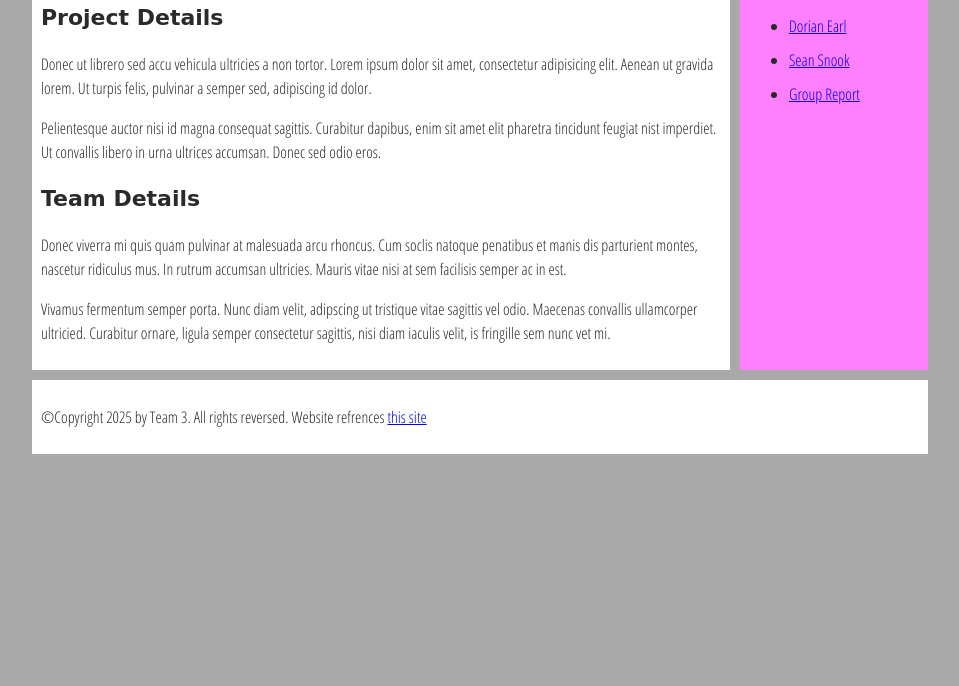
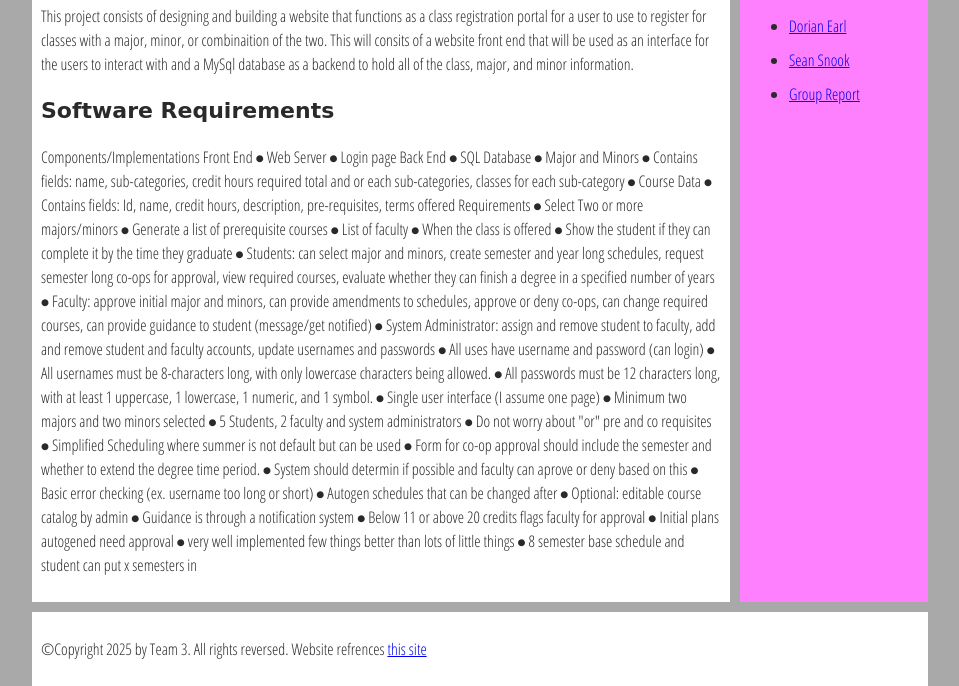
Before and after one commit to hannahwysong/hannahwysong.github.io, a plain HTML site: page index.html in a window 1280 px wide. Shown: the part 333-1019 px from the top of the page, without its empty margins (160-1119 px from the left). Before the commit the page ends 800 px from the top, so only its background shows below. Drawn offline with Linux system fonts and the light colour scheme; a web font is replaced by a local one.

Commit message:
Revise team and project information in index.html
Updated team members and project details, added software requirements.

```diff
--- a/index.html
+++ b/index.html
@@ -41,46 +41,63 @@
         <h2>Team 3 Web Page</h2>
 
         <p>
-          Lorem ipsum dolor sit amet, consectetur adipisicing elit. Donec a diam
-          lectus. Set sit amet ipsum mauris. Maecenas congue ligula as quam
-          viverra nec consectetur ant hendrerit. Donec et mollis dolor. Praesent
-          et diam eget libero egestas mattis sit amet vitae augue. Nam tincidunt
-          congue enim, ut porta lorem lacinia consectetur.
+          Team members: Dorian Earl-Front End, Hannah Wysong-Backend, Caleb Walton-Front/Backend, Sean Snook
         </p>
 
         <section>
           <h3>Project Details</h3>
 
           <p>
-            Donec ut librero sed accu vehicula ultricies a non tortor. Lorem
-            ipsum dolor sit amet, consectetur adipisicing elit. Aenean ut
-            gravida lorem. Ut turpis felis, pulvinar a semper sed, adipiscing id
-            dolor.
-          </p>
-
-          <p>
-            Pelientesque auctor nisi id magna consequat sagittis. Curabitur
-            dapibus, enim sit amet elit pharetra tincidunt feugiat nist
-            imperdiet. Ut convallis libero in urna ultrices accumsan. Donec sed
-            odio eros.
+            This project consists of designing and building a website that functions as a class registration portal for a user to use to
+            register for classes with a major, minor, or combinaition of the two. This will consits of a website front end that will be used as an interface
+            for the users to interact with and a MySql database as a backend to hold all of the class, major, and minor information.
           </p>
         </section>
 
         <section>
-          <h3>Team Details</h3>
+          <h3>Software Requirements</h3>
 
           <p>
-            Donec viverra mi quis quam pulvinar at malesuada arcu rhoncus. Cum
-            soclis natoque penatibus et manis dis parturient montes, nascetur
-            ridiculus mus. In rutrum accumsan ultricies. Mauris vitae nisi at
-            sem facilisis semper ac in est.
-          </p>
+            Components/Implementations
+            Front End
+            ⦁	Web Server
+            ⦁	Login page
 
-          <p>
-            Vivamus fermentum semper porta. Nunc diam velit, adipscing ut
-            tristique vitae sagittis vel odio. Maecenas convallis ullamcorper
-            ultricied. Curabitur ornare, ligula semper consectetur sagittis,
-            nisi diam iaculis velit, is fringille sem nunc vet mi.
+            Back End
+            ⦁	SQL Database
+            ⦁	Major and Minors
+            ⦁	Contains fields: name, sub-categories, credit hours required total and or each sub-categories, classes for each sub-category
+            ⦁	Course Data
+            ⦁	Contains fields: Id, name, credit hours, description, pre-requisites, terms offered
+
+            Requirements
+            ⦁	Select Two or more majors/minors
+            ⦁	Generate a list of prerequisite courses
+            ⦁	List of faculty
+            ⦁	When the class is offered
+            ⦁	Show the student if they can complete it by the time they graduate
+            ⦁	Students: can select major and minors, create semester and year long schedules, request semester long co-ops for approval, view required courses,  evaluate whether they can finish a degree in a specified number of years
+            ⦁	Faculty: approve initial major and minors, can provide amendments to schedules, approve or deny co-ops, can change required courses, can provide guidance to student (message/get notified)
+            ⦁	System Administrator: assign and remove student to faculty, add and remove student and faculty accounts, update usernames and passwords
+            ⦁	All uses have username and password (can login)
+            ⦁	All usernames must be 8-characters long, with only lowercase characters being allowed.
+            ⦁	All passwords must be 12 characters long, with at least 1 uppercase, 1 lowercase, 1 numeric, and 1 symbol.
+            ⦁	Single user interface (I assume one page)
+            ⦁	Minimum two majors and two minors selected
+            ⦁	5 Students, 2 faculty and system administrators
+
+            ⦁	Do not worry about "or" pre and co requisites
+            ⦁	Simplified Scheduling where summer is not default but can be used
+            ⦁	Form for co-op approval should include the semester and whether to extend the degree time period.
+            ⦁	System should determin if possible and faculty can aprove or deny based on this
+            ⦁	Basic error checking (ex. username too long or short)
+            ⦁	Autogen schedules that can be changed after
+            ⦁	Optional: editable course catalog by admin
+            ⦁	Guidance is through a notification system
+            ⦁	Below 11 or above 20 credits flags faculty for approval
+            ⦁	Initial plans autogened need approval
+            ⦁	very well implemented few things better than lots of little things
+            ⦁	8 semester base schedule and student can put x semesters in
           </p>
         </section>
       </article>
```
